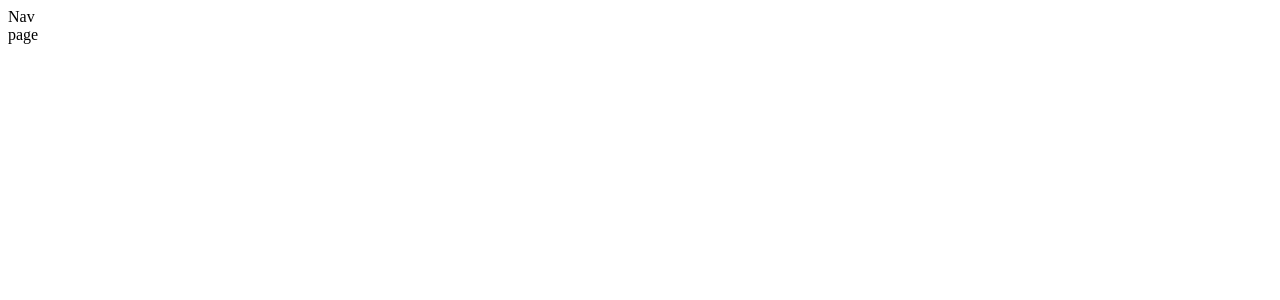
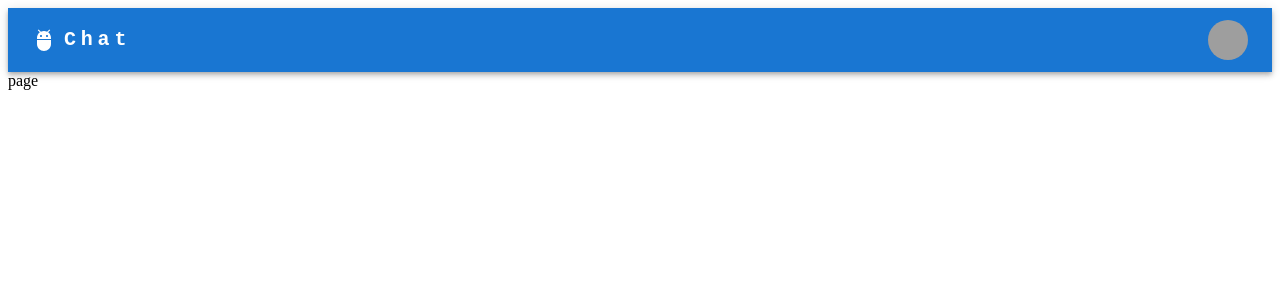
Before and after one commit to aminxare/example-chat-app, a Next.js app in the folder client/: page / in a window 1280 px wide. Shown: the top 300 px of the page. Built offline with nearby package versions, Linux system fonts and the light colour scheme; grey boxes are pictures that could not be loaded.

Commit message:
style nav

```diff
--- a/client/app/globals.css
+++ b/client/app/globals.css
@@ -16,12 +16,13 @@
   }
 }
 
+*,
 body {
-  color: rgb(var(--foreground-rgb));
-  background: linear-gradient(
-      to bottom,
-      transparent,
-      rgb(var(--background-end-rgb))
-    )
-    rgb(var(--background-start-rgb));
+  margin: 0;
+  padding: 0;
+  box-sizing: border-box;
 }
+
+body {
+  height: 100vh;
+}
--- a/client/components/Nav.tsx
+++ b/client/components/Nav.tsx
@@ -1,9 +1,177 @@
 "use client";
-import React from "react";
+import * as React from "react";
+import AppBar from "@mui/material/AppBar";
+import Box from "@mui/material/Box";
+import Toolbar from "@mui/material/Toolbar";
+import IconButton from "@mui/material/IconButton";
+import Typography from "@mui/material/Typography";
+import Menu from "@mui/material/Menu";
+import MenuIcon from "@mui/icons-material/Menu";
+import Container from "@mui/material/Container";
+import Avatar from "@mui/material/Avatar";
+import Button from "@mui/material/Button";
+import Tooltip from "@mui/material/Tooltip";
+import MenuItem from "@mui/material/MenuItem";
+import AdbIcon from "@mui/icons-material/Adb";
 
-const Nav = () => {
-    console.log('***')
-  return <div>Nav</div>;
-};
+// const pages = ["Products", "Pricing", "Blog"];
+const settings = ["Account", "Logout"];
 
+function Nav() {
+  const [anchorElNav, setAnchorElNav] = React.useState<null | HTMLElement>(
+    null
+  );
+  const [anchorElUser, setAnchorElUser] = React.useState<null | HTMLElement>(
+    null
+  );
+
+  const handleOpenNavMenu = (event: React.MouseEvent<HTMLElement>) => {
+    setAnchorElNav(event.currentTarget);
+  };
+  const handleOpenUserMenu = (event: React.MouseEvent<HTMLElement>) => {
+    setAnchorElUser(event.currentTarget);
+  };
+
+  const handleCloseNavMenu = () => {
+    setAnchorElNav(null);
+  };
+
+  const handleCloseUserMenu = () => {
+    setAnchorElUser(null);
+  };
+
+  return (
+    <AppBar position="static">
+      <Container maxWidth="xl">
+        <Toolbar disableGutters>
+          {/* <IconButton
+            size="large"
+            aria-label="account of current user"
+            aria-controls="menu-appbar"
+            aria-haspopup="true"
+            onClick={handleOpenNavMenu}
+            color="inherit"
+          >
+            <MenuIcon />
+          </IconButton> */}
+          <AdbIcon sx={{ display: { xs: "none", md: "flex" }, mr: 1 }} />
+          <Typography
+            variant="h6"
+            noWrap
+            component="a"
+            href="/"
+            sx={{
+              mr: 2,
+              display: { xs: "none", md: "flex" },
+              fontFamily: "monospace",
+              fontWeight: 700,
+              letterSpacing: ".3rem",
+              color: "inherit",
+              textDecoration: "none",
+            }}
+          >
+            Chat
+          </Typography>
+
+          <Box sx={{ flexGrow: 1, display: { xs: "flex", md: "none" } }}>
+            <IconButton
+              size="large"
+              aria-label="account of current user"
+              aria-controls="menu-appbar"
+              aria-haspopup="true"
+              onClick={handleOpenNavMenu}
+              color="inherit"
+            >
+              <MenuIcon />
+            </IconButton>
+            {/* <Menu
+              id="menu-appbar"
+              anchorEl={anchorElNav}
+              anchorOrigin={{
+                vertical: "bottom",
+                horizontal: "left",
+              }}
+              keepMounted
+              transformOrigin={{
+                vertical: "top",
+                horizontal: "left",
+              }}
+              open={Boolean(anchorElNav)}
+              onClose={handleCloseNavMenu}
+              sx={{
+                display: { xs: "block", md: "none" },
+              }}
+            >
+              {pages.map((page) => (
+                <MenuItem key={page} onClick={handleCloseNavMenu}>
+                  <Typography textAlign="center">{page}</Typography>
+                </MenuItem>
+              ))}
+            </Menu> */}
+          </Box>
+          <AdbIcon sx={{ display: { xs: "flex", md: "none" }, mr: 1 }} />
+          <Typography
+            variant="h5"
+            noWrap
+            component="a"
+            href=""
+            sx={{
+              mr: 2,
+              display: { xs: "flex", md: "none" },
+              flexGrow: 1,
+              fontFamily: "monospace",
+              fontWeight: 700,
+              letterSpacing: ".3rem",
+              color: "inherit",
+              textDecoration: "none",
+            }}
+          >
+            Chat
+          </Typography>
+          {/* <Box sx={{ flexGrow: 1, display: { xs: "none", md: "flex" } }}>
+            {pages.map((page) => (
+              <Button
+                key={page}
+                onClick={handleCloseNavMenu}
+                sx={{ my: 2, color: "white", display: "block" }}
+              >
+                {page}
+              </Button>
+            ))}
+          </Box> */}
+
+          <Box sx={{ margin: "0 0 0 auto" }}>
+            <Tooltip title="Open settings">
+              <IconButton onClick={handleOpenUserMenu} sx={{ p: 0 }}>
+                <Avatar alt="Remy Sharp" src="/static/images/avatar/2.jpg" />
+              </IconButton>
+            </Tooltip>
+            <Menu
+              sx={{ mt: "45px" }}
+              id="menu-appbar"
+              anchorEl={anchorElUser}
+              anchorOrigin={{
+                vertical: "top",
+                horizontal: "right",
+              }}
+              keepMounted
+              transformOrigin={{
+                vertical: "top",
+                horizontal: "right",
+              }}
+              open={Boolean(anchorElUser)}
+              onClose={handleCloseUserMenu}
+            >
+              {settings.map((setting) => (
+                <MenuItem key={setting} onClick={handleCloseUserMenu}>
+                  <Typography textAlign="center">{setting}</Typography>
+                </MenuItem>
+              ))}
+            </Menu>
+          </Box>
+        </Toolbar>
+      </Container>
+    </AppBar>
+  );
+}
 export default Nav;
--- a/client/package.json
+++ b/client/package.json
@@ -9,6 +9,10 @@
     "lint": "next lint"
   },
   "dependencies": {
+    "@emotion/react": "^11.11.0",
+    "@emotion/styled": "^11.11.0",
+    "@mui/icons-material": "^5.11.16",
+    "@mui/material": "^5.13.3",
     "@types/node": "20.2.5",
     "@types/react": "18.2.7",
     "@types/react-dom": "18.2.4",
```
Also changed, not shown: 1 other file (tests, documents, lock files or other folders).
